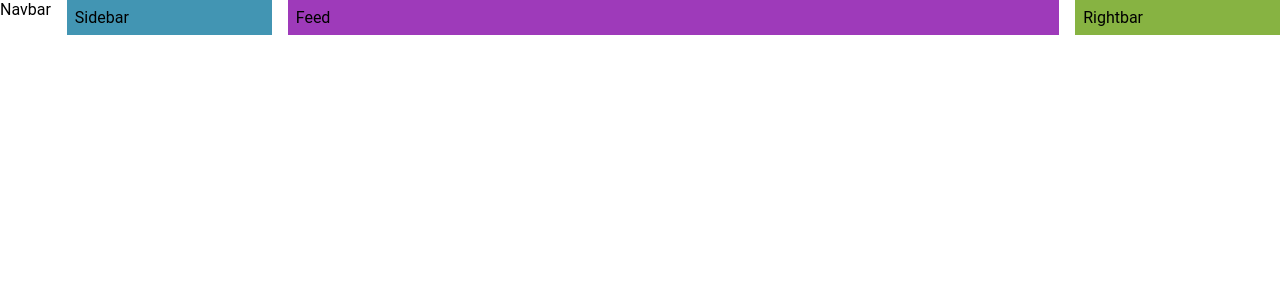
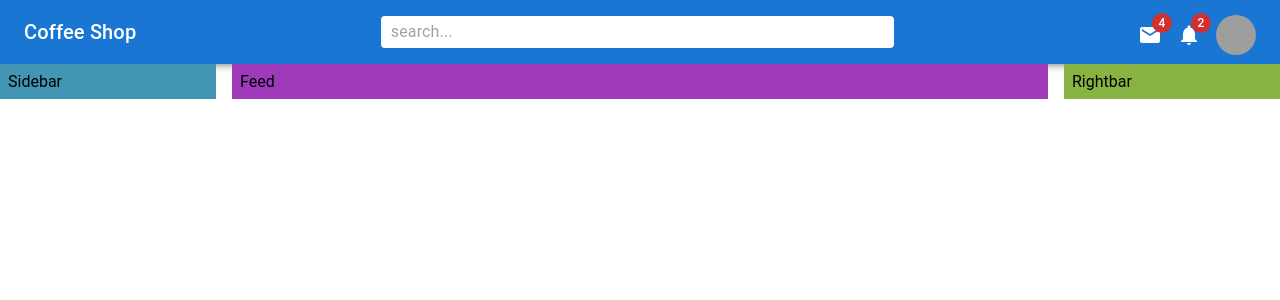
Before and after one commit to Rajesh25B/react-mui, a React (Create React App) app: page / in a window 1280 px wide. Shown: the top 300 px of the page. Built offline with nearby package versions, Linux system fonts and the light colour scheme; grey boxes are pictures that could not be loaded.

Commit message:
design navbar (searchbar, icons, breakpoints, menu)

```diff
--- a/src/App.js
+++ b/src/App.js
@@ -2,16 +2,18 @@ import { Navbar } from "./components/Navbar";
 import { Feed } from "./components/Feed";
 import { Rightbar } from "./components/Rightbar";
 import { Sidebar } from "./components/Sidebar";
-import { Stack } from "@mui/material";
+import { Box, Stack } from "@mui/material";
 
 function App() {
   return (
-    <Stack spacing={2} direction="row" justifyContent="space-between">
+    <Box>
       <Navbar />
-      <Sidebar />
-      <Feed />
-      <Rightbar />
-    </Stack>
+      <Stack spacing={2} direction="row" justifyContent="space-between">
+        <Sidebar />
+        <Feed />
+        <Rightbar />
+      </Stack>
+    </Box>
   );
 }
 
--- a/src/components/Navbar.js
+++ b/src/components/Navbar.js
@@ -1,5 +1,111 @@
-import { Box } from "@mui/material";
+import {
+  AppBar,
+  Avatar,
+  Badge,
+  Box,
+  InputBase,
+  Menu,
+  MenuItem,
+  styled,
+  Toolbar,
+  Typography,
+} from "@mui/material";
+import MailIcon from "@mui/icons-material/Mail";
+import EmojiFoodBeverageTwoToneIcon from "@mui/icons-material/EmojiFoodBeverageTwoTone";
+import { Notifications } from "@mui/icons-material";
+import { useState } from "react";
+// import SearchAppBar from "./SearchAppBar";
+
+const CustomToolbar = styled(Toolbar)({
+  display: "flex",
+  justifyContent: "space-between",
+});
+
+// search bar
+
+const Search = styled("div")(({ theme }) => ({
+  backgroundColor: "white",
+  padding: "0 10px",
+  borderRadius: theme.shape.borderRadius,
+  width: "40%",
+}));
+
+const Icons = styled(Box)(({ theme }) => ({
+  display: "none",
+  gap: "15px",
+  paddingTop: "5px",
+  alignItems: "center",
+  [theme.breakpoints.up("sm")]: {
+    display: "flex",
+  },
+}));
+
+const UserBox = styled(Box)(({ theme }) => ({
+  display: "flex",
+  gap: "10px",
+  alignItems: "center",
+  [theme.breakpoints.up("sm")]: {
+    display: "none",
+  },
+}));
 
 export const Navbar = () => {
-  return <Box>Navbar</Box>;
+  const [open, setOpen] = useState(false);
+
+  return (
+    <AppBar position="static">
+      <CustomToolbar>
+        <Typography variant="h6" sx={{ display: { xs: "none", sm: "block" } }}>
+          Coffee Shop
+        </Typography>
+
+        <EmojiFoodBeverageTwoToneIcon
+          sx={{ display: { xs: "block", sm: "none" } }}
+        />
+        {/* <SearchAppBar /> */}
+        <Search>
+          <InputBase placeholder="search..." />
+        </Search>
+        <Icons>
+          <Badge badgeContent={4} color="error">
+            <MailIcon />
+          </Badge>
+          <Badge badgeContent={2} color="error">
+            <Notifications />
+          </Badge>
+          <Avatar
+            src="https://images.unsplash.com/photo-1517849845537-4d257902454a?ixlib=rb-4.0.3&ixid=MnwxMjA3fDB8MHxwaG90by1wYWdlfHx8fGVufDB8fHx8&auto=format&fit=crop&w=435&q=80"
+            onClick={() => setOpen(true)}
+          />
+        </Icons>
+        {/* mobile version (gets hit at low screens) */}
+        <UserBox>
+          <Avatar
+            src="https://images.unsplash.com/photo-1517849845537-4d257902454a?ixlib=rb-4.0.3&ixid=MnwxMjA3fDB8MHxwaG90by1wYWdlfHx8fGVufDB8fHx8&auto=format&fit=crop&w=435&q=80"
+            onClick={() => setOpen(true)}
+          />
+          <Typography variant="span">Rajesh</Typography>
+        </UserBox>
+      </CustomToolbar>
+
+      <Menu
+        id="demo-positioned-menu"
+        aria-labelledby="demo-positioned-button"
+        open={open}
+        onClose={() => setOpen(false)}
+        anchorOrigin={{
+          vertical: "top",
+          horizontal: "right",
+        }}
+        transformOrigin={{
+          vertical: "top",
+          horizontal: "right",
+        }}
+      >
+        <MenuItem>Profile</MenuItem>
+        <MenuItem>My account</MenuItem>
+        <MenuItem>Logout</MenuItem>
+      </Menu>
+    </AppBar>
+  );
 };
--- /dev/null
+++ b/src/components/SearchAppBar.js
@@ -0,0 +1,67 @@
+// import * as React from "react";
+// import { styled, alpha } from "@mui/material/styles";
+// import Box from "@mui/material/Box";
+// import Toolbar from "@mui/material/Toolbar";
+
+// import InputBase from "@mui/material/InputBase";
+// import SearchIcon from "@mui/icons-material/Search";
+
+// const Search = styled("div")(({ theme }) => ({
+//   position: "relative",
+//   borderRadius: theme.shape.borderRadius,
+//   backgroundColor: alpha(theme.palette.common.white, 0.15),
+//   "&:hover": {
+//     backgroundColor: alpha(theme.palette.common.white, 0.25),
+//   },
+//   marginLeft: 0,
+//   width: "100%",
+//   [theme.breakpoints.up("sm")]: {
+//     marginLeft: theme.spacing(1),
+//     width: "auto",
+//   },
+// }));
+
+// const SearchIconWrapper = styled("div")(({ theme }) => ({
+//   padding: theme.spacing(0, 2),
+//   height: "100%",
+//   position: "absolute",
+//   pointerEvents: "none",
+//   display: "flex",
+//   alignItems: "center",
+//   justifyContent: "center",
+// }));
+
+// const StyledInputBase = styled(InputBase)(({ theme }) => ({
+//   color: "inherit",
+//   "& .MuiInputBase-input": {
+//     padding: theme.spacing(1, 1, 1, 0),
+//     // vertical padding + font size from searchIcon
+//     paddingLeft: `calc(1em + ${theme.spacing(4)})`,
+//     transition: theme.transitions.create("width"),
+//     width: "100%",
+//     [theme.breakpoints.up("sm")]: {
+//       width: "12ch",
+//       "&:focus": {
+//         width: "20ch",
+//       },
+//     },
+//   },
+// }));
+
+// export default function SearchAppBar() {
+//   return (
+//     <Box>
+//       <Toolbar>
+//         <Search>
+//           <SearchIconWrapper>
+//             <SearchIcon />
+//           </SearchIconWrapper>
+//           <StyledInputBase
+//             placeholder="Search…"
+//             inputProps={{ "aria-label": "search" }}
+//           />
+//         </Search>
+//       </Toolbar>
+//     </Box>
+//   );
+// }
```
